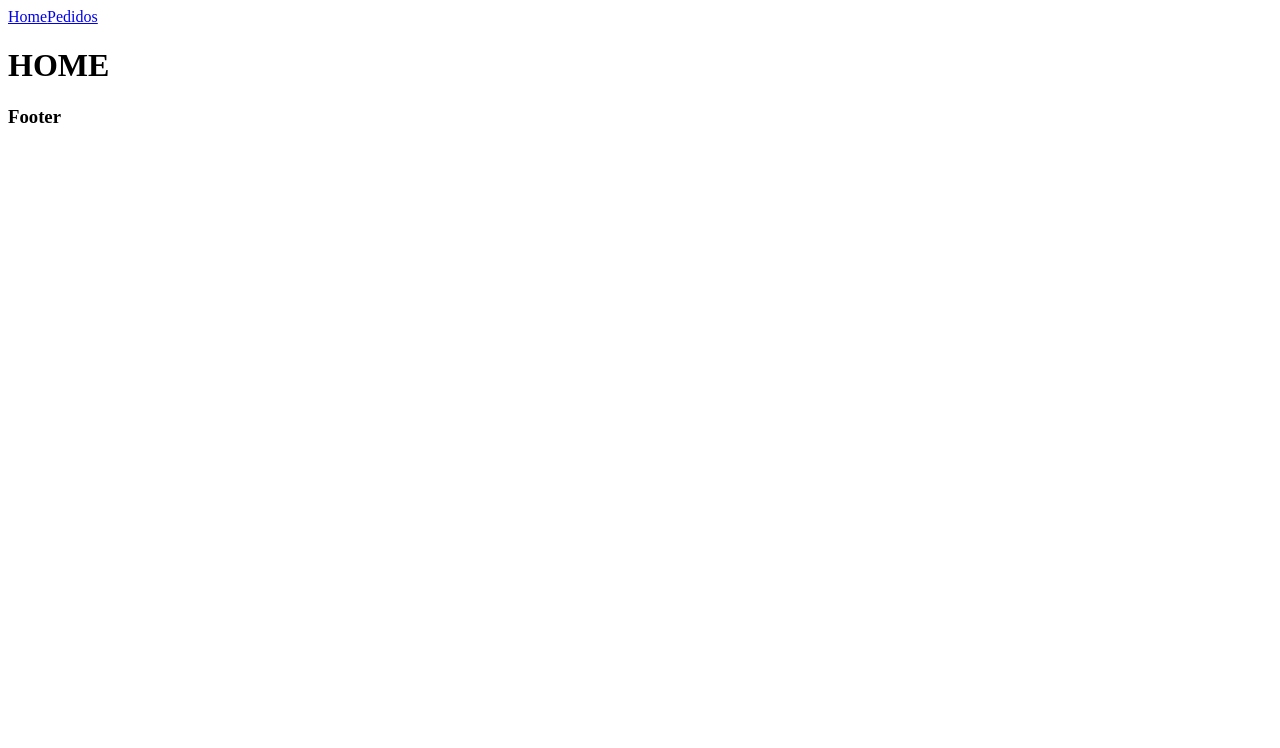
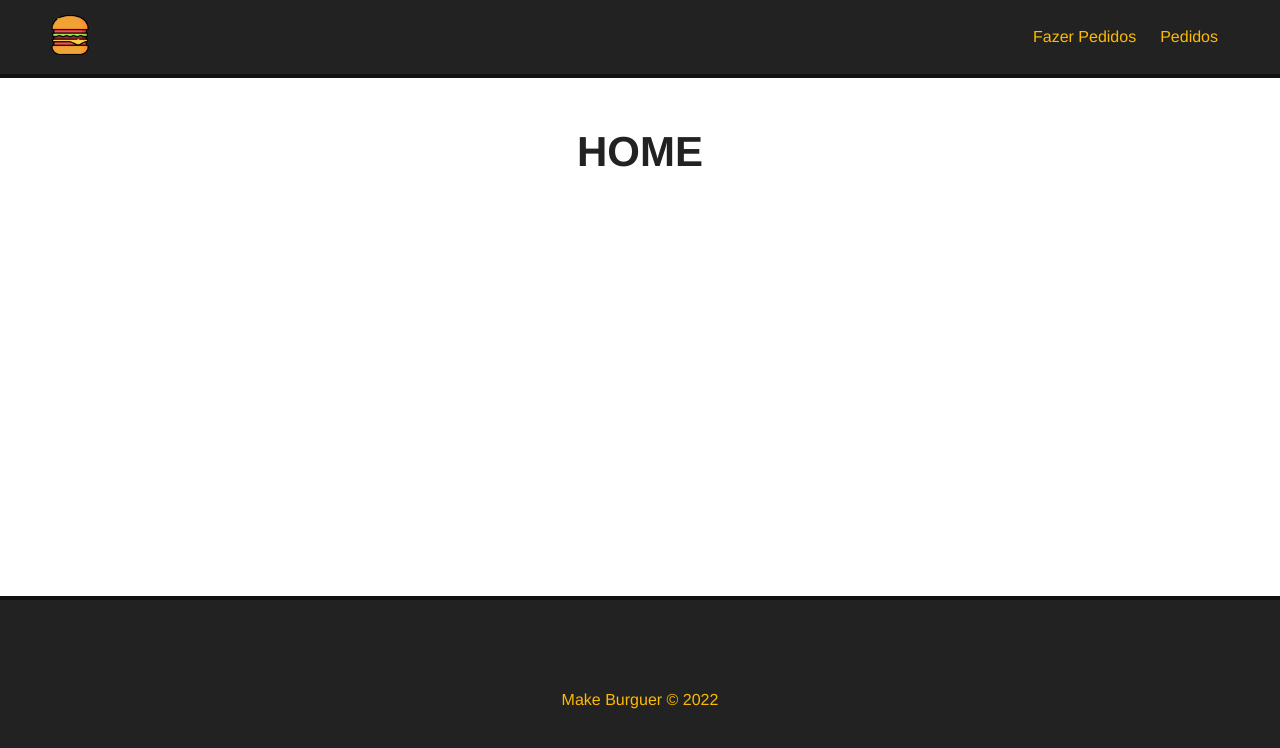
Before and after one commit to KeylaneSilva/initVuejs, a Vue app in the folder make-burguer/: page / in a window 1280 px wide. Shown: the top 748 px of the page. Built offline with nearby package versions, Linux system fonts and the light colour scheme.

Commit message:
Finalizando cabeçado e rodapé

```diff
--- a/make-burguer/src/App.vue
+++ b/make-burguer/src/App.vue
@@ -1,12 +1,12 @@
 <template>
   <div>
-    <Navabar/>
+    <Navabar :logo="img_logo" :alt="alt_name"/>
+    <div>
+      <RouterView/>
+    </div>
     <Footer/>
   </div>
-
-
 </template>
-
 
 <script>
   import Navabar from './components/Navbar.vue'
@@ -18,10 +18,33 @@
     components:{
       Navabar,
       Footer
+    },
+
+    data(){
+      return{
+        img_logo: '/img/logo.png',
+        alt_name: 'Imagem de logo de um hamburguer'
+      }
     }
   }
 </script>
 
 <style>
+  *{
+    padding: 0;
+    margin: 0;
+    font-family: Helvetica;
+  }
 
+  .main-container {
+    margin: 50px;
+    min-height: 350px;
+  }
+
+  h1 {
+    text-align: center;
+    font-size: 42px;
+    margin-bottom: 30px;
+    color: #222;
+  }
 </style>
--- a/make-burguer/src/components/Footer.vue
+++ b/make-burguer/src/components/Footer.vue
@@ -1,6 +1,6 @@
 <template>
-  <div>
-    <h3>Footer</h3>
+  <div id="footer">
+    <p>Make Burguer &copy; 2022</p>
   </div>
 </template>
 
@@ -8,8 +8,21 @@
   export default{
     name: 'Footer'
   }
+
 </script>
 
 <style scoped>
+  #footer{
+    height: 200px;
+    background: #222;
+    border-top: 4px solid #111;
+    color: #fcba03;
+    display: flex;
+    align-items: center; /* alinha na vertical */
+    justify-content: center; /* alinha na horizontal */
+    width: 100%;
+    position: absolute;
+    bottom: 0;
 
+  }
 </style>
--- a/make-burguer/src/components/Navbar.vue
+++ b/make-burguer/src/components/Navbar.vue
@@ -1,19 +1,55 @@
 <template>
-  <div>
-    <nav>
-      <RouterLink to="/">Home</RouterLink>
-      <RouterLink to="/pedidos">Pedidos</RouterLink>
-    </nav>
-    <RouterView />
+  <div id="nav">
+    <RouterLink to="/" id="logo-url">
+      <img :src="logo" :alt="alt" id="logo">
+    </RouterLink>
+    <RouterLink to="/">Fazer Pedidos</RouterLink>
+    <RouterLink to="/pedidos">Pedidos</RouterLink>
   </div>
 </template>
 
 <script>
   export default{
-    name: 'Navbar'
+    name: 'Navbar',
+    props:["logo", "alt"],
+
+    data(){
+      return{
+
+      }
+    },
+
   }
 </script>
 
 <style scoped>
+  #nav{
+    background: #222;
+    border-bottom: 4px solid #111;
+    padding: 15px 50px;
+    display: flex;
+    justify-content: flex-end;
+    align-items: center;
+  }
 
+  #nav #logo-url{
+    margin: auto;
+    margin-left: 0;
+  }
+
+  #logo{
+    width: 40px;
+    height: 40px;
+  }
+
+  #nav a{
+    color: #fcba03;
+    text-decoration: none;
+    margin: 12px;
+    transition: .5s;
+  }
+
+  #nav a:hover{
+    color: #fff
+  }
 </style>
--- a/make-burguer/src/views/Home.vue
+++ b/make-burguer/src/views/Home.vue
@@ -1,5 +1,5 @@
 <template>
-  <div>
+  <div class="main-container">
     <h1>HOME</h1>
   </div>
 </template>
@@ -9,5 +9,4 @@
    name: 'Home'
  }
 
-
 </script>
--- a/make-burguer/src/views/Pedidos.vue
+++ b/make-burguer/src/views/Pedidos.vue
@@ -1,5 +1,5 @@
 <template>
-  <div>
+  <div class="main-container">
     <h1>PEDIDOS</h1>
   </div>
 </template>
@@ -10,6 +10,6 @@
   }
 </script>
 
-<style>
+<style scoped>
 
 </style>
```
